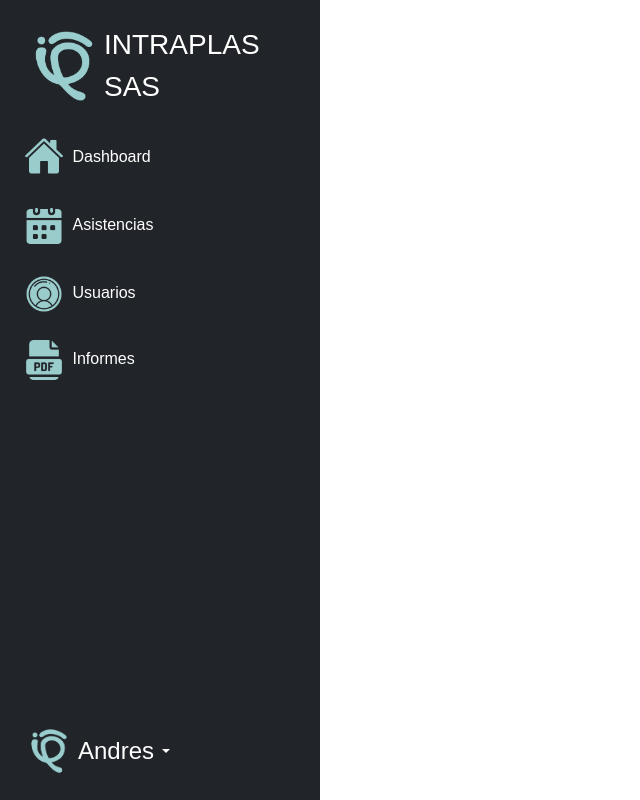
After one commit to andresjsalcedo/asistencias_intraplas, a Django app: page / in a window 1280 px wide. The commit adds this page. Shown: the whole page, without its empty margins (0-640 px from the left). Run offline with Django 5.2, Linux system fonts and the light colour scheme; some libraries are stand-ins or nearby versions; some web fonts are replaced.

Commit message:
se crearon los templates dashboard y asistencias

```diff
--- a/control_asistencias/control_asistencias/urls.py
+++ b/control_asistencias/control_asistencias/urls.py
@@ -20,7 +20,10 @@ from sistema import views
 
 urlpatterns = [
     path('Intraplas_admin/', admin.site.urls),
+    path('', views.dashboard, name='Dashboaard'),
     path('Usuarios/', views.registro_usuarios, name='Usuarios'),
+    path('Asistencias/', views.asistencias, name='Asistencias'),
+
     path('usuarios/<int:id>/editar/', views.editar_usuario, name='editar_usuario'),
     path('usuarios/<int:id>/eliminar/', views.eliminar_usuario, name='eliminar_usuario'),
 ]
--- /dev/null
+++ b/control_asistencias/sistema/templates/dashboard.html
@@ -0,0 +1,103 @@
+<!DOCTYPE html>
+<html lang="en">
+
+<head>
+    <meta charset="UTF-8">
+    <meta name="viewport" content="width=device-width, initial-scale=1.0">
+    <title>Dashboard</title>
+</head>
+
+<body>
+
+    <!DOCTYPE html>
+    {% load static %}
+    <html lang="es">
+
+    <head>
+        <meta charset="UTF-8">
+        <meta name="viewport" content="width=device-width, initial-scale=1.0">
+        <title>Intraplas Usuarios</title>
+        <!-- Incluimos DataTables CSS y JS -->
+        <link rel="stylesheet" type="text/css" href="https://cdn.datatables.net/1.11.5/css/jquery.dataTables.min.css">
+        <script type="text/javascript" charset="utf8" src="https://code.jquery.com/jquery-3.5.1.js"></script>
+        <script type="text/javascript" charset="utf8"
+            src="https://cdn.datatables.net/1.11.5/js/jquery.dataTables.min.js"></script>
+        <link href="https://cdn.jsdelivr.net/npm/bootstrap@5.3.3/dist/css/bootstrap.min.css" rel="stylesheet"
+            integrity="sha384-QWTKZyjpPEjISv5WaRU9OFeRpok6YctnYmDr5pNlyT2bRjXh0JMhjY6hW+ALEwIH" crossorigin="anonymous">
+        <link rel="stylesheet" href="{% static 'css/style.css' %}">
+        <script src="{% static 'js/datatable.js' %}"></script>
+    </head>
+
+    <body>
+
+
+        <!--SIDEBAR-->
+        <div class="container-fluid">
+            <div class="row flex-nowrap">
+                <div class="col-auto col-md-3 col-xl-3 px-sm-2 px-0 bg-dark">
+                    <div
+                        class="d-flex flex-column align-items-center align-items-sm-start px-3 pt-2 text-white min-vh-100">
+                        <a href="/"
+                            class="d-flex align-items-center pb-3 mb-md-0 me-md-auto text-white text-decoration-none mt-3">
+                            <img src="../../static/media/logo.sidebar.png" alt="logo" width="80rem"><span
+                                class="fs-3 d-none d-sm-inline">INTRAPLAS SAS</span>
+                        </a>
+                        <ul class="nav nav-pills flex-column mb-sm-auto mb-0 align-items-center align-items-sm-start text mt-1"
+                            id="menu">
+                            <li>
+                                <a href="Dashboard" class="nav-link px-0 align-middle mb-2">
+                                    <img src="../../static/media/casa.png" class="mb-1" alt="home" width="40rem">
+                                    <i class="fs-4 bi-table"></i> <span
+                                        class="ms-1 d-none d-sm-inline text-white">Dashboard</span></a>
+                            </li>
+                            <li>
+                                <a href="Asistencias" class="nav-link px-0 align-middle mb-2">
+                                    <img src="../../static/media/calendario.png" class="mb-1" alt="home" width="40rem">
+                                    <i class="fs-4 bi-table"></i> <span
+                                        class="ms-1 d-none d-sm-inline text-white">Asistencias</span></a>
+                            </li>
+                            <li>
+                                <a href="Usuarios" class="nav-link px-0 align-middle mb-2">
+                                    <img src="../../static/media/usuario.png" alt="home" width="40rem"><i
+                                        class="fs-4 bi-table"></i> <span
+                                        class="ms-1 d-none d-sm-inline text-white">Usuarios</span></a>
+                            </li>
+                            <li>
+                                <a href="#" class="nav-link px-0 align-middle">
+                                    <img src="../../static/media/pdf.png" alt="home" width="40rem"><i
+                                        class="fs-4 bi-people"></i> <span
+                                        class="ms-1 d-none d-sm-inline text-white">Informes</span> </a>
+                            </li>
+                        </ul>
+                        <hr>
+                        <div class="dropdown pb-4">
+                            <a href="#"
+                                class="d-flex align-items-center text-white text-decoration-none dropdown-toggle"
+                                id="dropdownUser1" data-bs-toggle="dropdown" aria-expanded="false">
+                                <img src="../../static/media/logo.sidebar.png" alt="hugenerd" width="50" height="50"
+                                    class="rounded-circle">
+                                <span class="d-none d-sm-inline mx-1 fs-4">Andres</span>
+                            </a>
+                            <ul class="dropdown-menu dropdown-menu-dark text-small shadow">
+                                <li><a class="dropdown-item" href="#">Cerrar Sesion</a></li>
+                            </ul>
+                        </div>
+                    </div>
+                </div>
+
+                <div class="col py-3">
+                </div>
+
+            </div>
+        </div>
+
+
+        <script src="https://cdn.jsdelivr.net/npm/@popperjs/core@2.11.8/dist/umd/popper.min.js"
+            integrity="sha384-I7E8VVD/ismYTF4hNIPjVp/Zjvgyol6VFvRkX/vR+Vc4jQkC+hVqc2pM8ODewa9r"
+            crossorigin="anonymous"></script>
+        <script src="https://cdn.jsdelivr.net/npm/bootstrap@5.3.3/dist/js/bootstrap.min.js"
+            integrity="sha384-0pUGZvbkm6XF6gxjEnlmuGrJXVbNuzT9qBBavbLwCsOGabYfZo0T0to5eqruptLy"
+            crossorigin="anonymous"></script>
+
+</body>
+</html>
--- a/control_asistencias/sistema/views.py
+++ b/control_asistencias/sistema/views.py
@@ -4,6 +4,12 @@ from django.http import JsonResponse
 from .models import Usuario
 
 # Create your views here.
+
+
+def dashboard(request):
+    return render(request, 'dashboard.html')
+
+
 def registro_usuarios(request):
     if request.method == "POST":
         usuario = request.POST['username']
@@ -54,3 +60,8 @@ def eliminar_usuario(request, id):
     if request.method == 'POST':
         usuario.delete()
         return JsonResponse({'success': True})
+
+
+
+def asistencias(request):
+    return render(request, 'Asistencias.html')
```
Also changed, not shown: control_asistencias/sistema/templates/Asistencias.html (added, +11 -0 lines), control_asistencias/sistema/templates/Usuarios.html (+13 -17 lines), control_asistencias/static/js/datatable.js (line endings or trailing spaces), control_asistencias/static/media/calendario.png (added).
